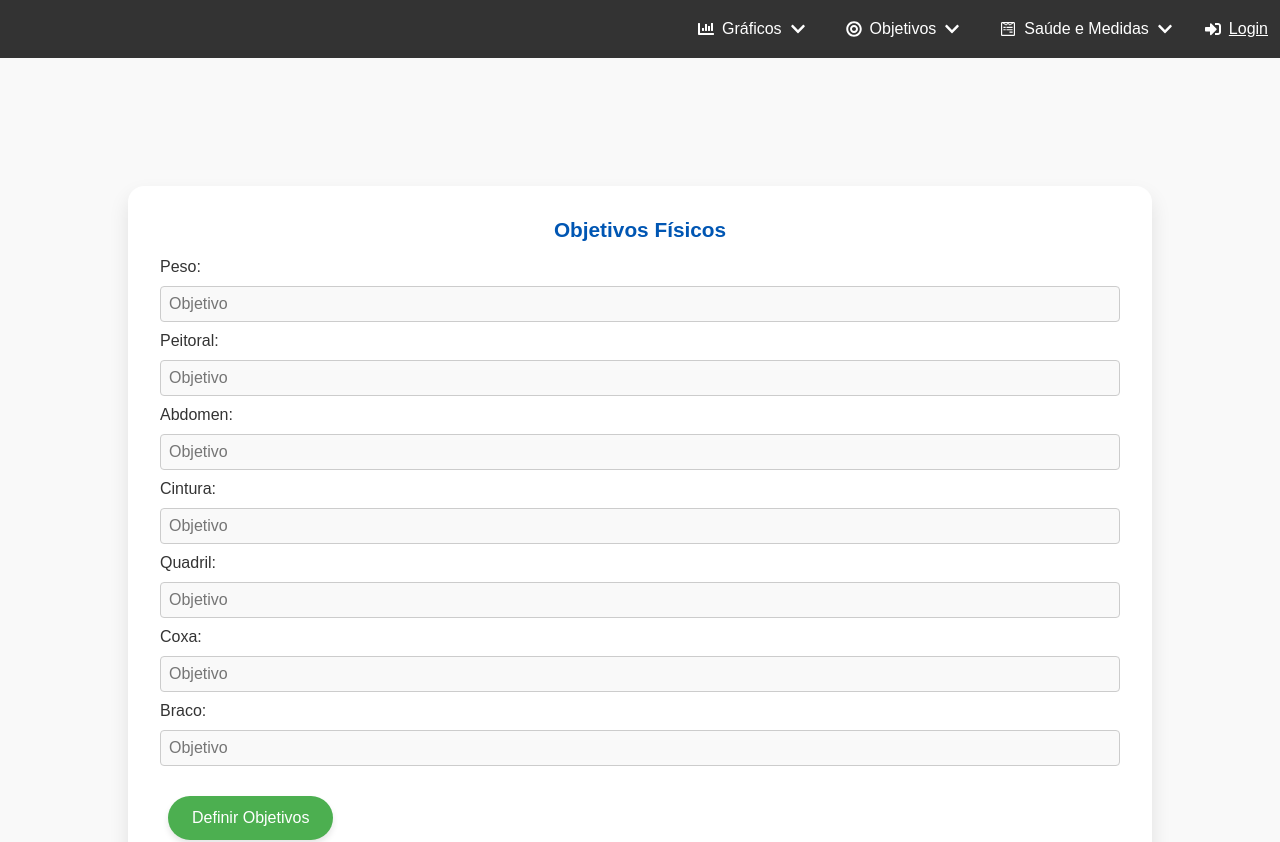
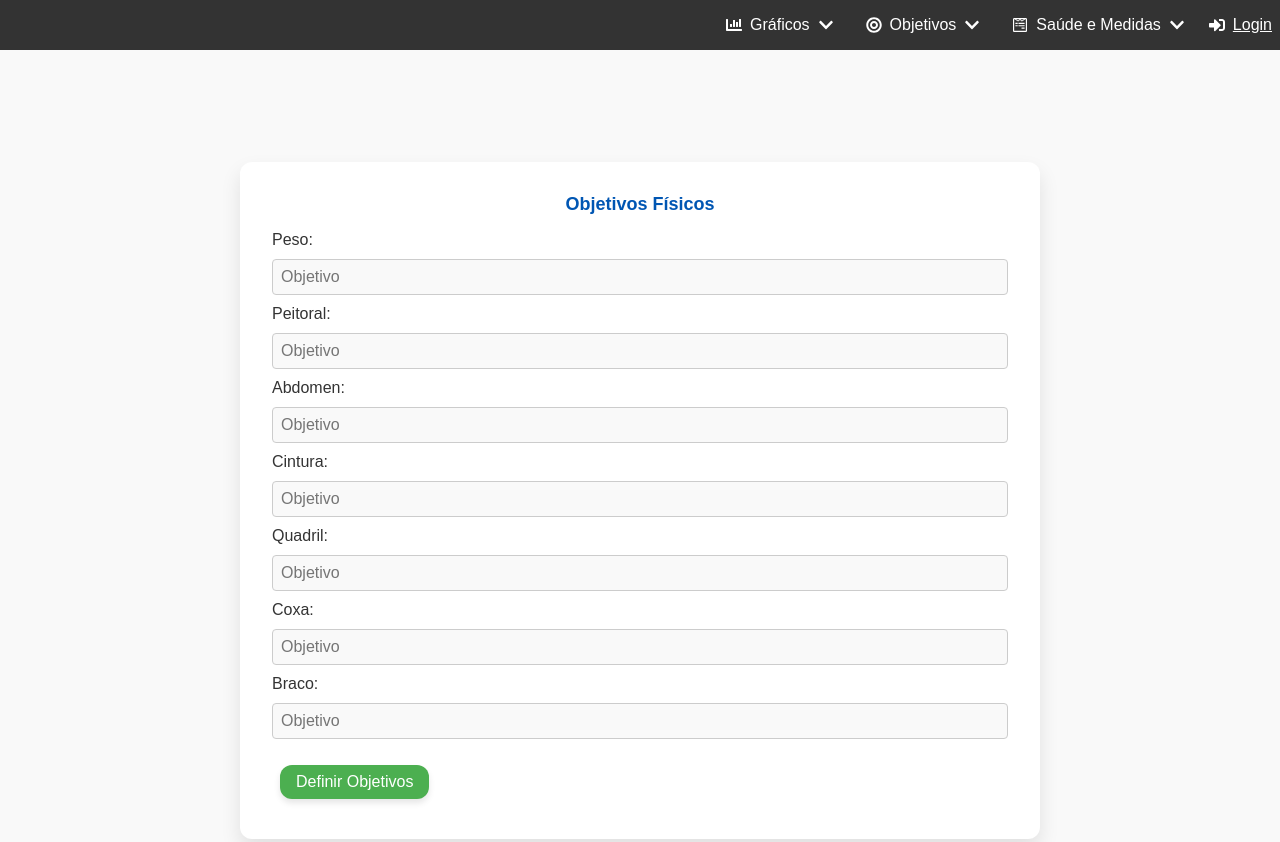
Before and after one commit to mjpfelicia/Monitoramento-de-Medidas-Corporais, a React (Create React App) app: page /Monitoramento-de-Medidas-Corporais/objetivos in a window 1280 px wide. Shown: the top 842 px of the page. Built offline with nearby package versions, Linux system fonts and the light colour scheme.

Commit message:
utilizando variáveis para cores, tamanhos e espaçamento

```diff
--- a/src/components/Dicas/Dicas.css
+++ b/src/components/Dicas/Dicas.css
@@ -1,51 +1,4 @@
 /* Dicas.css */
-
-/* Usando as variáveis definidas em :root */
-:root {
-  --font-family: Arial, sans-serif;
-  --background-color: #f9f9f9;
-  --text-color: #333;
-  --heading-color: #0056b3;
-  --table-border-color: #ddd;
-  --table-header-bg-color: #f2f2f2;
-  --input-padding: 0.5rem;
-  --table-padding: 0.625rem;
-  --container-width: 90%;
-  --max-width: 50rem;
-  --table-font-size: 1rem;
-  --button-bg-color: #4CAF50;
-  --button-hover-bg-color: #45a049;
-  --button-text-color: #fff;
-  --button-hover-text-color: #fff;
-  --modal-bg-color: #fff;
-  --modal-box-shadow: rgba(0, 0, 0, 0.1);
-  --menu-hover-color: #007bff;
-  --menu-background-color: #333;
-  --menu-link-color: white;
-  --button-hover-bg-color-alt: #003f7f;
-  --form-border-color: #e3e3e3;
-  --form-box-shadow: rgba(0, 0, 0, 0.1);
-  --form-background-color: #ffffff;
-  --input-border-color: #ccc;
-  --input-focus-border-color: #007bff;
-  --input-background-color: #f9f9f9;
-  --error-message-color: red;
-
-  /* Novas variáveis sugeridas para flexibilidade */
-  --font-size-base: 16px;
-  --font-size-large: 18px;
-  --font-size-small: 14px;
-  --spacing-small: 0.5rem;
-  --spacing-medium: 1rem;
-  --spacing-large: 2rem;
-  --success-color: #28a745;
-  --warning-color: #ffc107;
-  --info-color: #17a2b8;
-  --danger-color: #dc3545;
-  --border-radius-small: 4px;
-  --border-radius-medium: 8px;
-  --border-radius-large: 12px;
-}
 
 /* Dicas Section */
 .dicas-section {
--- a/src/components/Footer/Footer.css
+++ b/src/components/Footer/Footer.css
@@ -1,7 +1,7 @@
 /* Estilo do Footer */
 .footer {
   background-color: var(--menu-background-color);
-    padding: 2rem 1rem;
+  padding: var(--spacing-large) var(--spacing-medium);
   color: var(--menu-link-color);
 }
 
@@ -9,14 +9,14 @@
   display: flex;
   justify-content: space-between;
   align-items: center;
-    max-width: 1200px;
+  max-width: var(--max-width);
   margin: 0 auto;
   flex-wrap: wrap;
 }
 
 .footer-links {
   display: flex;
-    gap: 2rem;
+  gap: var(--spacing-large);
 }
 
 .footer-links ul {
@@ -32,7 +32,7 @@
 .footer-links a {
   color: var(--menu-link-color);
   text-decoration: none;
-    font-size: 1rem;
+  font-size: var(--font-size-base);
 }
 
 .footer-links a:hover {
@@ -41,16 +41,16 @@
 
 .footer-social {
   display: flex;
-    gap: 1rem;
+  gap: var(--spacing-medium);
 }
 
 .footer-social a {
   color: var(--menu-link-color);
-    font-size: 1.5rem;
+  font-size: var(--font-size-large);
 }
 
 .footer-social a:hover {
-    color: #007bff; /* Altere a cor no hover */
+  color: var(--menu-hover-color); /* Cor no hover utilizando variável */
 }
 
 /* Responsividade para telas menores */
@@ -61,10 +61,10 @@
   }
 
   .footer-links {
-      margin-bottom: 1rem;
+      margin-bottom: var(--spacing-medium);
   }
 
   .footer-social a {
-      font-size: 1.2rem;
+      font-size: var(--font-size-base);
   }
 }
--- a/src/components/Login/Login.css
+++ b/src/components/Login/Login.css
@@ -1,54 +1,54 @@
 /* Estilo do container de login */
 .login-container {
-  padding: 20px;
-  background-color: #f7fafc;
-  border-radius: 10px;
-  box-shadow: 0 4px 6px rgba(0, 0, 0, 0.1);
+  padding: var(--spacing-medium);
+  background-color: var(--form-background-color);
+  border-radius: var(--border-radius-medium);
+  box-shadow: 0 4px 6px var(--form-box-shadow);
   max-width: 400px;
   margin: 0 auto;
   text-align: center;
 }
 
 .login-container h2 {
-  font-size: 24px;
-  color: #2d3748;
-  margin-bottom: 20px;
+  font-size: var(--font-size-large);
+  color: var(--heading-color);
+  margin-bottom: var(--spacing-medium);
 }
 
 .google-login-button {
   width: 100%;
-  padding: 12px;
-  background-color: #4285f4;
-  color: white;
-  font-size: 16px;
+  padding: var(--spacing-small);
+  background-color: var(--info-color);
+  color: var(--button-text-color);
+  font-size: var(--font-size-base);
   font-weight: bold;
   border: none;
-  border-radius: 4px;
+  border-radius: var(--border-radius-small);
   cursor: pointer;
   transition: background-color 0.3s ease;
 }
 
 .google-login-button:hover {
-  background-color: #357ae8;
+  background-color: var(--button-hover-bg-color-alt);
 }
 
 .google-login-button:disabled {
-  background-color: #a0aec0;
+  background-color: var(--input-border-color);
   cursor: not-allowed;
 }
 
 .error-message {
-  color: #e53e3e;
-  margin: 10px 0;
+  color: var(--danger-color);
+  margin: var(--spacing-small) 0;
 }
 
 p {
-  margin-top: 15px;
-  font-size: 14px;
+  margin-top: var(--spacing-small);
+  font-size: var(--font-size-small);
 }
 
 a {
-  color: #3182ce;
+  color: var(--menu-hover-color);
 }
 
 a:hover {
--- a/src/components/Menu/Menu.css
+++ b/src/components/Menu/Menu.css
@@ -29,9 +29,9 @@
   cursor: pointer;
   display: flex;
   align-items: center;
-  gap: 0.5rem;
-  font-size: 1rem;
-  padding: 0.75rem;
+  gap: var(--spacing-small);
+  font-size: var(--font-size-base);
+  padding: var(--spacing-small);
   color: var(--menu-link-color);
 }
 
@@ -39,14 +39,14 @@
   position: absolute;
   top: 100%;
   left: 0;
-  background: #333;
-  color: #fff;
-  box-shadow: 0px 0.25rem 0.375rem rgba(0, 0, 0, 0.1);
-  border-radius: 0.3125rem;
+  background: var(--menu-background-color);
+  color: var(--menu-link-color);
+  box-shadow: 0px var(--spacing-small) var(--spacing-medium) var(--form-box-shadow);
+  border-radius: var(--border-radius-small);
   list-style: none;
-  padding: 0.625rem 0;
+  padding: var(--spacing-small) 0;
   margin: 0;
-  width: 20rem; /* Ajustado para rem */
+  width: 20rem;
   display: none;
   flex-direction: column;
   z-index: 10;
@@ -58,19 +58,19 @@
 }
 
 .dropdown-menu li {
-  padding: 0.75rem 1rem; /* Ajustado para rem */
+  padding: var(--spacing-small) var(--spacing-medium);
   white-space: nowrap;
 }
 
 .dropdown-menu li a {
-  color: #fff;
+  color: var(--menu-link-color);
   text-decoration: none;
   display: block;
-  font-size: 1rem;
+  font-size: var(--font-size-base);
 }
 
 .dropdown-menu li:hover {
-  background: #555;
+  background: var(--button-hover-bg-color-alt);
 }
 
 .logout-button:hover,
@@ -83,12 +83,11 @@
   display: none;
   background-color: var(--menu-background-color);
   color: var(--menu-link-color);
-  font-size: 1.2rem;
+  font-size: var(--font-size-large);
   border: none;
-  padding: 1rem;
+  padding: var(--spacing-medium);
   cursor: pointer;
 }
-
 
 /* Ajustes para telas menores */
 @media (max-width: 600px) {
@@ -115,5 +114,6 @@
   .menu-nav ul li button {
     width: 100%;
     text-align: left;
+    padding: var(--spacing-medium);
   }
 }
--- a/src/components/ObjetivosPessoais/ObjetivosPessoais.css
+++ b/src/components/ObjetivosPessoais/ObjetivosPessoais.css
@@ -2,18 +2,18 @@
 #formulario-objetivos {
     margin: 0 auto;
     width: 80%;  /* Largura que se adapta à tela */
-    max-width: 1300px;  /* Limita a largura para telas grandes */
-    padding: 2rem;
+    max-width: var(--max-width);  /* Limita a largura para telas grandes */
+    padding: var(--spacing-large);
     background-color: var(--modal-bg-color);
-    box-shadow: 0 10px 20px rgba(0, 0, 0, 0.1);  /* Sombra mais suave e moderna */
-    border-radius: 1rem;  /* Bordas arredondadas */
-    font-family: 'Poppins', sans-serif;  /* Fonte moderna */
+    box-shadow: 0 10px 20px var(--form-box-shadow);  /* Sombra suave e moderna */
+    border-radius: var(--border-radius-large);
+    font-family: var(--font-family);
     color: var(--text-color);
     position: relative;
     top: auto;
-    margin-top: 3rem;
-    margin-bottom: 3rem; /* Maior espaçamento no topo */
-    transition: all 0.3s ease;  /* Transição suave para qualquer alteração */
+    margin-top: var(--spacing-large);
+    margin-bottom: var(--spacing-large); /* Maior espaçamento no topo */
+    transition: all 0.3s ease;
 }
 
 #formulario-objetivos:hover {
@@ -24,16 +24,15 @@
 .medidas-exibidas,
 .diferencas-exibidas,
 .porcentagens-exibidas {
-    margin-top: 20px;
+    margin-top: var(--spacing-medium);
     background-color: var(--background-color);
-    padding: 20px;
-    border-radius: 10px;
+    padding: var(--spacing-medium);
+    border-radius: var(--border-radius-medium);
     color: var(--text-color);
     text-align: justify;
-    transition: background-color 0.3s ease;  /* Transição suave para o fundo */
+    transition: background-color 0.3s ease;
 }
 
-/* Alteração de cor no hover */
 .objetivos-exibidos:hover {
     background-color: #f0f0f0;
 }
@@ -44,108 +43,106 @@
 }
 
 .campo-objetivo:hover {
-    transform: scale(1.05);  /* Efeito de aumento ao passar o mouse */
+    transform: scale(1.05);
 }
 
 #formulario-objetivos h2, h3 {
     color: var(--heading-color);
-    margin-bottom: 1rem;
-    font-size: 1.5rem;
+    margin-bottom: var(--spacing-medium);
+    font-size: var(--font-size-subheader);
     font-weight: 600;
 }
 
 /* Estilo do botão */
 #formulario-objetivos button {
-    margin-top: 20px;
-    padding: 0.8rem 1.5rem;
+    margin-top: var(--spacing-medium);
+    padding: var(--spacing-small) var(--spacing-medium);
     background-color: var(--button-bg-color);
     color: var(--button-text-color);
     border: none;
     cursor: pointer;
-    font-family: 'Poppins', sans-serif;
-    border-radius: 25px;  /* Bordas arredondadas para o botão */
+    font-family: var(--font-family);
+    border-radius: var(--border-radius-large);  /* Bordas arredondadas para o botão */
     font-weight: 500;
-    transition: all 0.3s ease;  /* Transição suave ao passar o mouse */
-    box-shadow: 0 4px 6px rgba(0, 0, 0, 0.1);
+    transition: all 0.3s ease;
+    box-shadow: 0 4px 6px var(--form-box-shadow);
 }
 
 #formulario-objetivos button:hover {
     background-color: var(--button-hover-bg-color);
-    transform: translateY(-3px);  /* Efeito de "subir" o botão ao passar o mouse */
-    box-shadow: 0 8px 12px rgba(0, 0, 0, 0.15);  /* Aumenta a sombra para criar a sensação de elevação */
+    transform: translateY(-3px);
+    box-shadow: 0 8px 12px rgba(0, 0, 0, 0.15);
 }
 
 /* Títulos */
 #formulario-objetivos h3 {
     color: var(--heading-color);
     text-align: center;
-    font-size: 1.3rem;
+    font-size: var(--font-size-large);
 }
 
 /* Estilo de exibição de objetivos */
 .objetivos-exibidos {
-    margin-top: 20px;
-    padding: 20px;
-    border-radius: 12px;
-    transition: transform 0.3s ease;  /* Animação de transformação */
+    margin-top: var(--spacing-medium);
+    padding: var(--spacing-medium);
+    border-radius: var(--border-radius-medium);
+    transition: transform 0.3s ease;
 }
 
 .objetivos-exibidos:hover {
-    transform: translateY(-5px);  /* Efeito de elevação */
+    transform: translateY(-5px);
 }
 
-
 .diferenca {
-    font-size: 0.9rem;
+    font-size: var(--font-size-small);
     font-weight: bold;
-    margin-left: 10px;
+    margin-left: var(--spacing-small);
 }
 
 .positivo {
-    color: green;
+    color: var(--success-color);
 }
 
 .negativo {
-    color: red;
+    color: var(--danger-color);
 }
-
 
 /* Responsividade para tablets (max-width: 768px) */
 @media (max-width: 768px) {
     #formulario-objetivos {
-        width: 90%;  /* Largura mais fluida em telas médias */
-        padding: 1.5rem;
+        width: 90%;
+        padding: var(--spacing-medium);
     }
 
     #formulario-objetivos h2, h3 {
-        font-size: 1.25rem;
+        font-size: var(--font-size-base);
     }
 
     #formulario-objetivos button {
-        width: 100%;  /* Tornando o botão responsivo */
+        width: 100%;
     }
 
     .exibidos {
-        padding: 15px;
+        padding: var(--spacing-small);
     }
 }
 
 /* Responsividade para telas pequenas (max-width: 480px) */
 @media (max-width: 480px) {
     #formulario-objetivos {
-        width: 95%;  /* Ajuste para telas menores */
-        padding: 1rem;
+        width: 95%;
+        padding: var(--spacing-small);
     }
 
     #formulario-objetivos h2 {
-        font-size: 1.1rem;
+        font-size: var(--font-size-small);
     }
 
     #formulario-objetivos h3 {
-        font-size: 1rem;
+        font-size: var(--font-size-base);
     }
 
     #formulario-objetivos button {
-        padding: 0.8rem;
+        padding: var(--spacing-small);
     }
 }
--- a/src/components/Tabela/Tabela.css
+++ b/src/components/Tabela/Tabela.css
@@ -19,11 +19,6 @@ th {
     background-color: var(--table-header-bg-color);
 }
 
-/* input[type="text"], input[type="number"] {
-    width: 100%;
-    padding: var(--input-padding);
-    box-sizing: border-box;
-} */
 
 button {
     display: block;
```
Also changed, not shown: src/components/Dica/Dica.css (+55 -17 lines), src/components/Etiquetas/Etiquetas.css (+16 -19 lines). Lines whose indentation alone changed are shown as unchanged.
